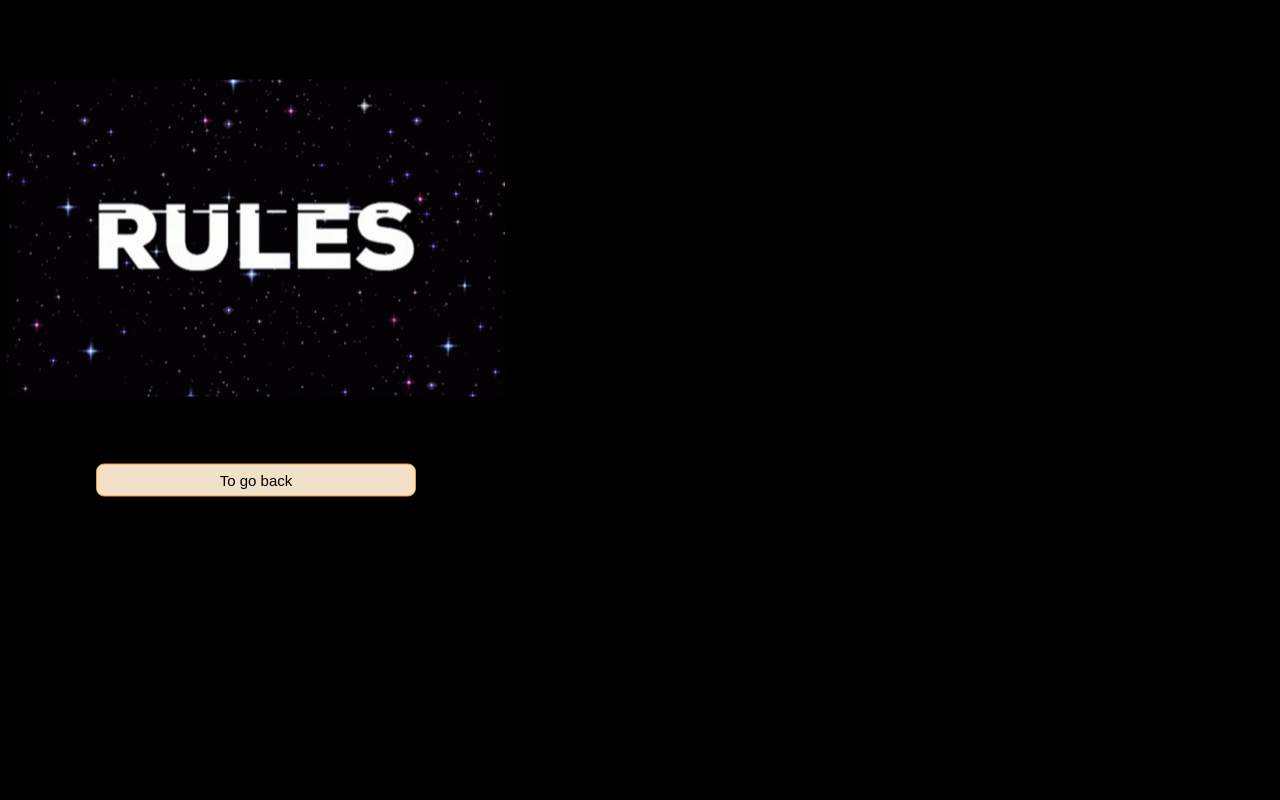
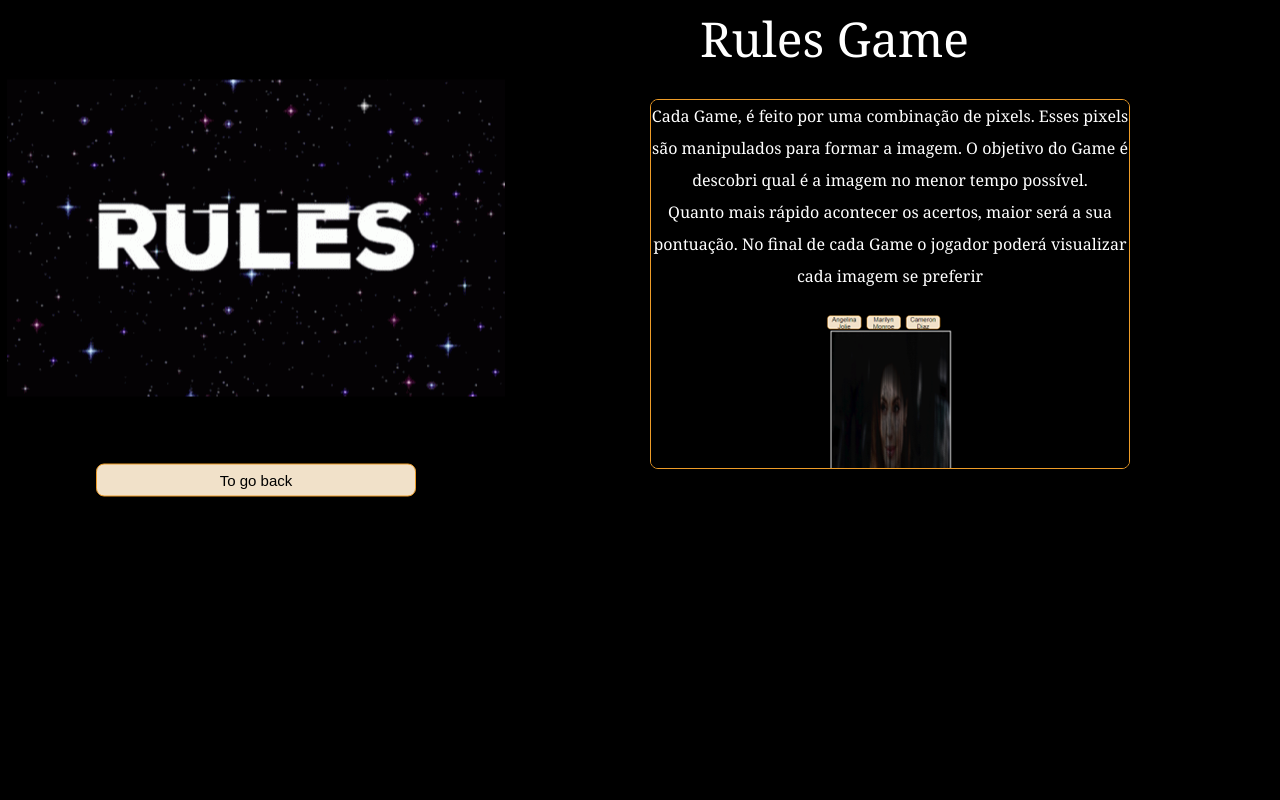
Before and after one commit to hercules-ferreira/See-Me-ASCII, a plain HTML site: page game_rules.html in a window 1280 px wide. Drawn offline with Linux system fonts and the light colour scheme.

Commit message:
feito rules, ajustado css

```diff
--- a/css/style.css
+++ b/css/style.css
@@ -23,7 +23,6 @@ button {
   border: none;
   color: black;
 }
-
 
 button:hover {
   cursor: pointer;
@@ -357,7 +356,6 @@ button:hover {
 }
 
 #canvasExplosion {
-  /* background: blue; */
   position: absolute;
 }
 .controls {
@@ -384,8 +382,8 @@ button:hover {
   color: #fff;
    font-family: 'Playfair Display SC', georgia;
   font-size: 1rem;
-  line-height: 1;
-  font-weight: 400;
+  line-height: 2;
+  font-weight: 200;
   margin-bottom: 1rem;
   grid-column: 1 / 4;
 }
@@ -394,6 +392,7 @@ button:hover {
 #ulDescricao{
   margin-top: 20px;
   margin-left: 650px;
+  margin-right: 150px;
   position: absolute;
   text-align: center;
   background-color: #f1e1c9;
@@ -404,9 +403,6 @@ button:hover {
   font-size: 15px;
   transition: all 0.3s ease;
 }
-
-
-
 
 .scrollbar-lista {
   height: 370px;
@@ -419,17 +415,17 @@ button:hover {
 }
 
 .scrollbar-lista::-webkit-scrollbar {
-  width: 18px;
+  width: 10px;
 }
 
 .scrollbar-lista::-webkit-scrollbar-thumb {
   background: #FB5;
-  border-left: 4px solid #faf6ed;
-  border-right: 4px solid #faf6ed;
+  border-left: 2px solid black;
+  border-right: 2px solid black;
 }
 
 .scrollbar-lista::-webkit-scrollbar-track {
-  background: #faf6ed;
+  background:black;
 }
 
 .scrollbar-descricao {
--- a/game_rules.html
+++ b/game_rules.html
@@ -8,6 +8,49 @@
     <title>See Me? ASCII</title>
 </head>
    <body>
+    <section class="grid-section ativo" data-anime="scroll" id="idSection">
+        <h1 class="titulo">Rules Game</h1>
+        <ul id="ulDescricao" class="scrollbar-lista" data-tab="menu">
+
+            <li>
+              <h2 id="h1Paraga"> <p>
+                  Cada Game, é feito por uma combinação de pixels.
+                  Esses pixels são manipulados para formar a imagem.
+                  O objetivo do Game é descobri qual é a imagem no menor tempo possível.</p>
+                  Quanto mais rápido acontecer os acertos, maior será a sua pontuação.
+                  No final de cada Game o jogador poderá visualizar cada imagem se preferir <br>
+                </h2>
+
+            <img src="./image/01 -rulles_Image_Angelina.png"></li>
+          <li>
+            <img src="./image/02 -rulles_ImageAng_02.png">
+          </li>
+
+
+          <li>
+<h2 id="h1Paraga"> <br>
+              <p>
+              Nesta Etapa a combinação de pixels é uma explosão de pixels.
+              Esses pixels são manipulados para reconstituir e formar a imagem.
+              O jogador terá alguns segundos para descobrir quem é o ator no menor tempo possível.</p>
+              Quanto mais rápido acontecer o acerto, maior será a sua pontuação.
+              No final de cada Game o jogador poderá visualizar cada imagem se preferir
+            </h2>
+
+
+            <img src="./image/01 -rulles_Image_Al_Pacino.png">
+          </li>
+          <li>
+            <img src="./image/02 -rulles_Image_Al_Pacino.png">
+          </li>
+          <li>
+            <img src="./image/03 -rulles_Image_Al_Pacino.png">
+          </li>
+          <li>
+            <img src="">
+          </li>
+        </ul>
+
         <div class="container">
             <div class="row">
                 <div class="col_rules">
```
Also changed, not shown: image/01 -rulles_Image_Al_Pacino.png (added), image/01 -rulles_Image_Angelina.png (added), image/02 -rulles_ImageAng_02.png (added), image/02 -rulles_Image_Al_Pacino.png (added), image/03 -rulles_Image_Al_Pacino.png (added).
